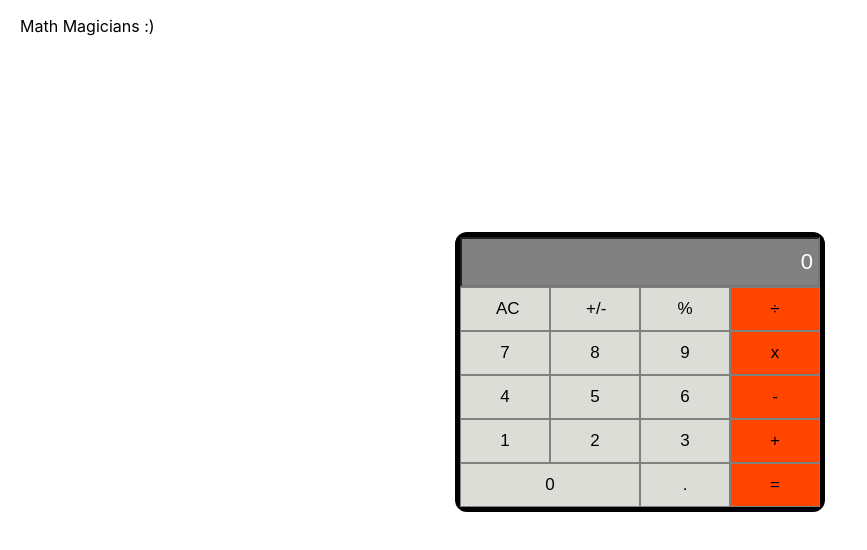
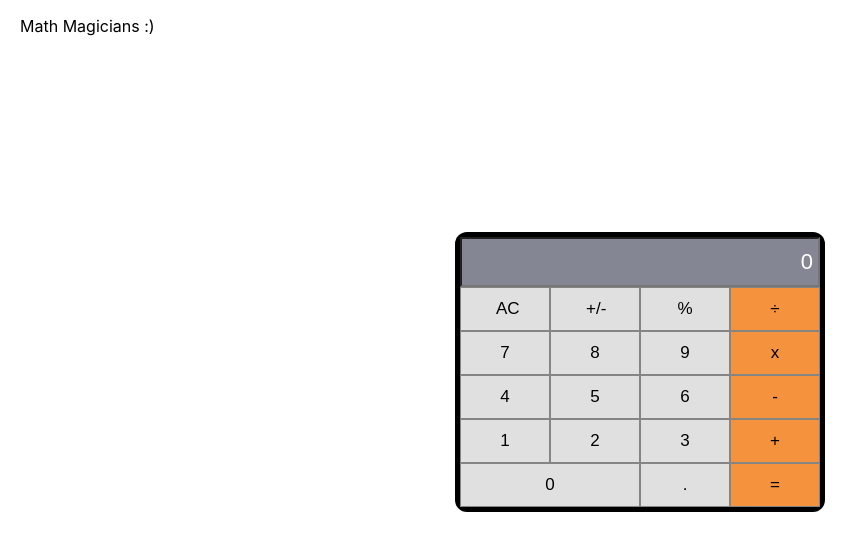
Before and after one commit to fredo509/Math-magicians, a React (Create React App) app: page /calculator in a window 1280 px wide. Shown: the top 550 px of the page, without its empty margins (0-867 px from the left). Built offline with nearby package versions, Linux system fonts and the light colour scheme.

Commit message:
-Update color of design -Add new child components

```diff
--- a/src/App.css
+++ b/src/App.css
@@ -30,7 +30,7 @@ section {
 #screen {
   width: 100%;
   height: 50px;
-  background-color: gray;
+  background-color: #858694;
   color: white;
   box-sizing: border-box;
   text-align: right;
@@ -49,8 +49,8 @@ section {
 }
 
 .btnBox {
-  background-color: rgb(221, 221, 215);
-  border: 1px solid gray;
+  background-color: #e0e0e0;
+  border: 1px solid #858684;
   display: flex;
   justify-content: center;
   padding: 10px;
@@ -64,5 +64,5 @@ button {
 }
 
 .orj {
-  background-color: orangered;
+  background-color: #f5923e;
 }
--- a/src/components/calculator.js
+++ b/src/components/calculator.js
@@ -1,8 +1,12 @@
+import displayLogo from './displayLogo';
+
 export default function theCalculator() {
   return (
     <body>
       <header>
-        <p>Math Magicians :) </p>
+        <p>
+          {displayLogo()}
+        </p>
       </header>
       <main>
         <section>
--- /dev/null
+++ b/src/components/displayLogo.js
@@ -0,0 +1,3 @@
+export default function displayLogo() {
+  return ('Math Magicians :)');
+}
```
